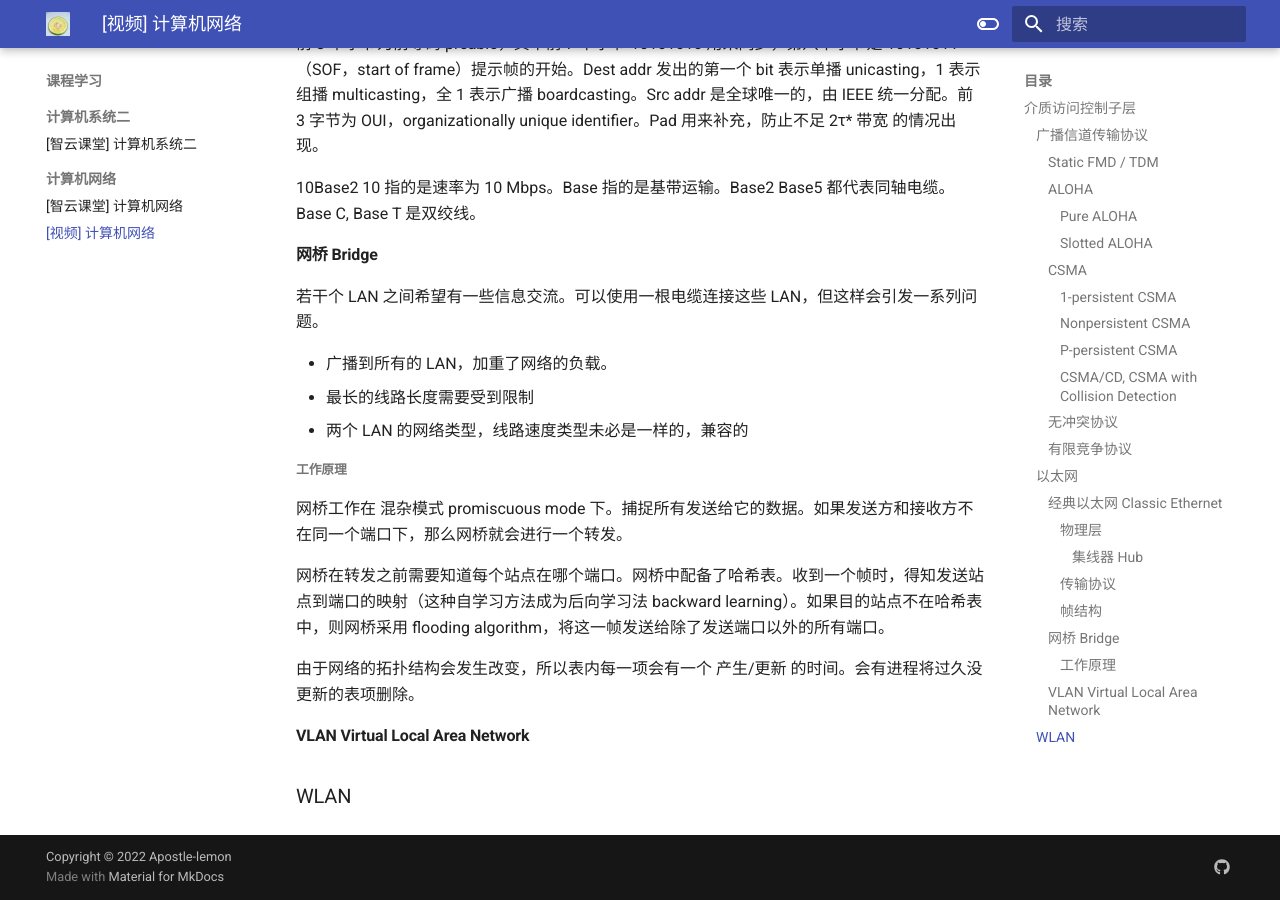
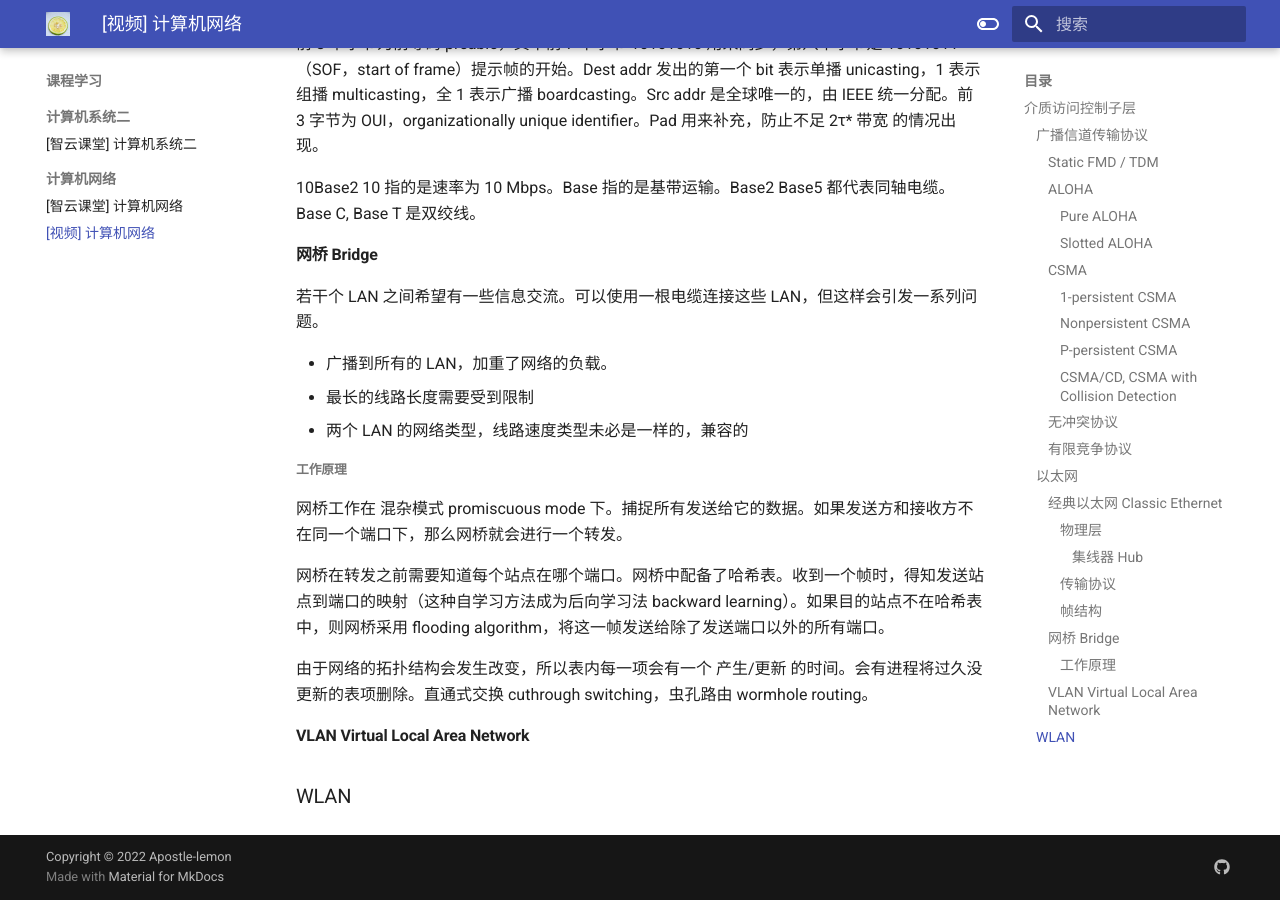
Before and after one commit to Apostle-lemon/Apostle-lemon.github.io, an MkDocs documentation site: the page built from docs/课程学习/计算机网络/【视频】计算机网络.md, in a window 1280 px wide and 900 px high, scrolled down 2256 px. Built offline with MkDocs 1.6.1 and Material for MkDocs 9.7.7, drawn with Linux system fonts in a browser that asks for light colours.

Commit message:
vault backup: 2022-10-28 10:58:51
Affected files:
docs/课程学习/计算机网络/【视频】计算机网络.md

```diff
--- a/docs/课程学习/计算机网络/【视频】计算机网络.md
+++ b/docs/课程学习/计算机网络/【视频】计算机网络.md
@@ -106,7 +106,7 @@ ALOHA, additive links on-line hawaii area。对没有 hawaii 代表的就是夏
 
 网桥在转发之前需要知道每个站点在哪个端口。网桥中配备了哈希表。收到一个帧时，得知发送站点到端口的映射（这种自学习方法成为后向学习法 backward learning）。如果目的站点不在哈希表中，则网桥采用 flooding algorithm，将这一帧发送给除了发送端口以外的所有端口。
 
-由于网络的拓扑结构会发生改变，所以表内每一项会有一个 产生/更新 的时间。会有进程将过久没更新的表项删除。
+由于网络的拓扑结构会发生改变，所以表内每一项会有一个 产生/更新 的时间。会有进程将过久没更新的表项删除。直通式交换 cuthrough switching，虫孔路由 wormhole routing。
 
 #### VLAN Virtual Local Area Network
 
```
